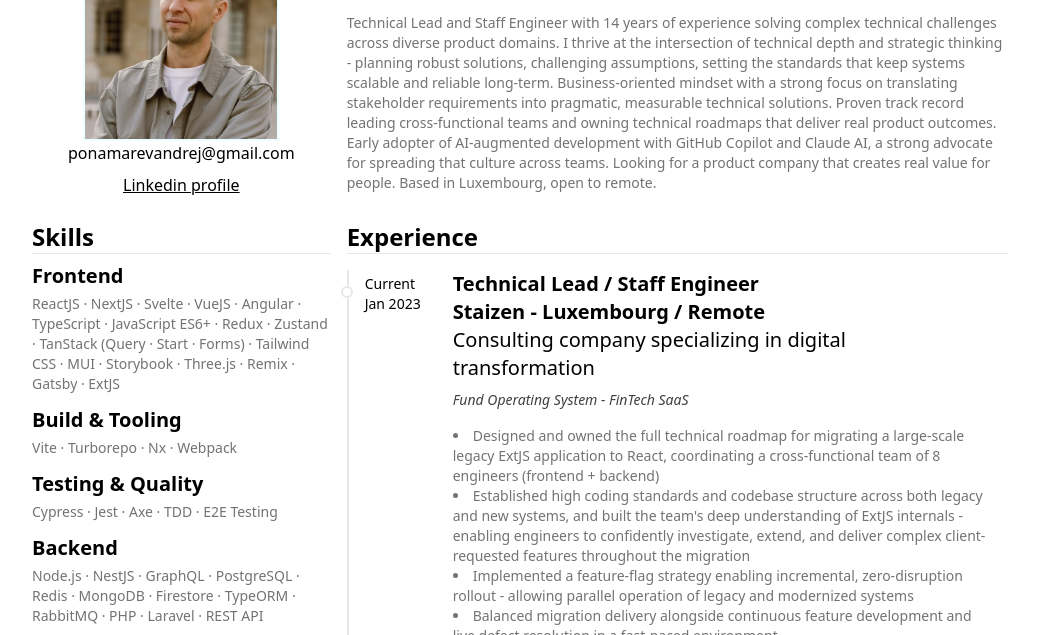
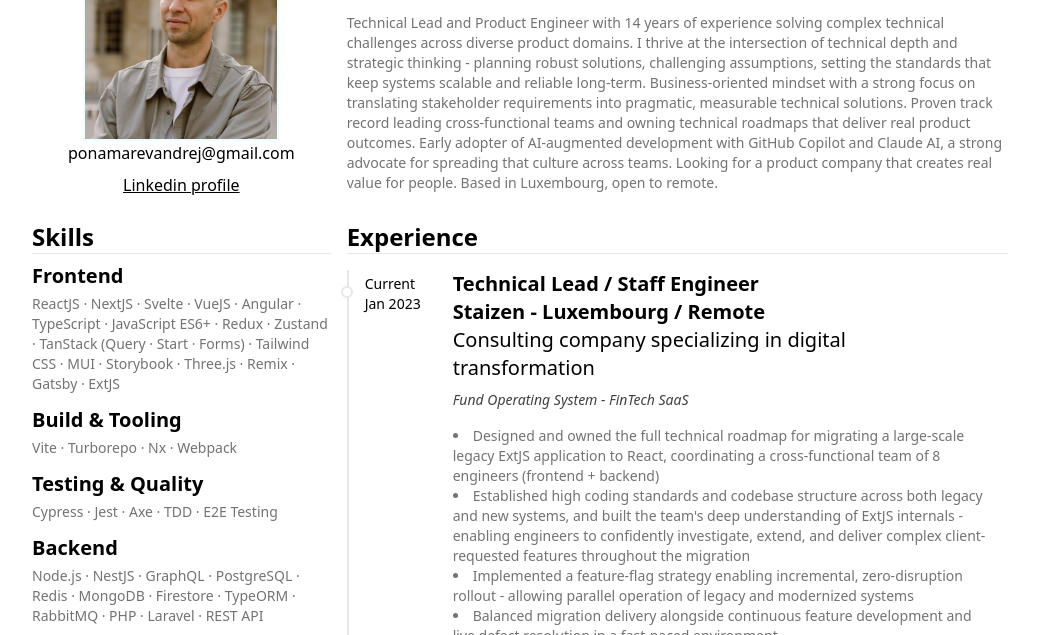
Before and after one commit to dresha-dev/cv, a Gatsby site: page / in a window 1280 px wide. Shown: the part 140-775 px from the top of the page, without its empty margins (128-1167 px from the left). Built offline with nearby package versions, Linux system fonts and the light colour scheme; Gatsby itself is replaced by a stand-in of ours.

Commit message:
fix: description

```diff
--- a/src/components/Summary.tsx
+++ b/src/components/Summary.tsx
@@ -4,7 +4,7 @@ const Summary = () => (
   <section className="my-4 print:my-0 flex flex-col ">
     <h2 className="mb-4 border-b">Summary</h2>
     <p className="text-neutral-500">
-      Technical Lead and Staff Engineer with 14 years of experience solving
+      Technical Lead and Product Engineer with 14 years of experience solving
       complex technical challenges across diverse product domains. I thrive at
       the intersection of technical depth and strategic thinking - planning
       robust solutions, challenging assumptions, setting the standards that keep
```
